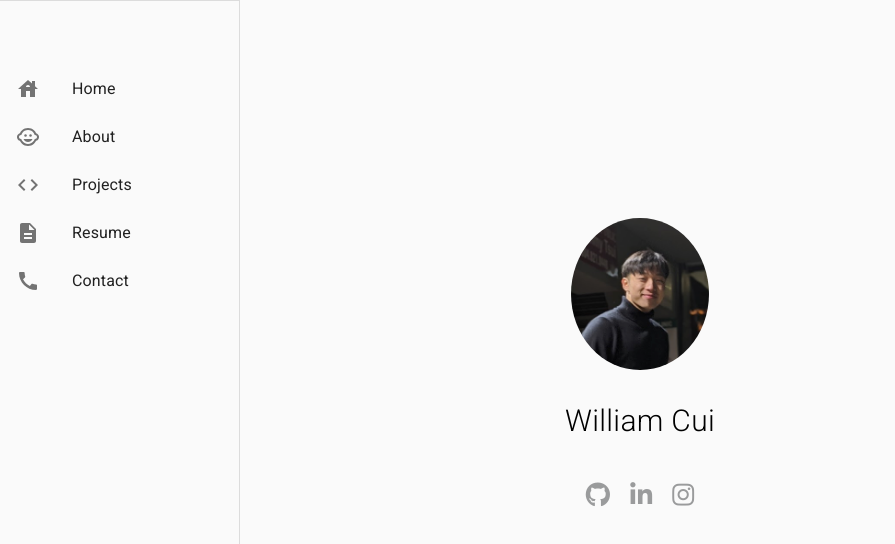
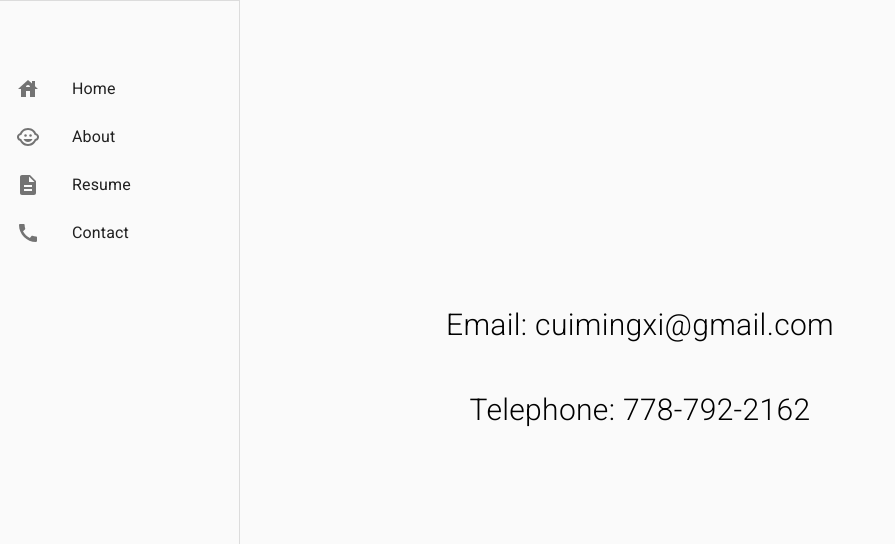
Before and after one commit to spyrux/spyrux.github.io, a React (Create React App) app: page /contact in a window 1280 px wide. Shown: the top 544 px of the page, without its empty margins (0-895 px from the left). Built offline with nearby package versions, Linux system fonts and the light colour scheme.

Commit message:
finished contact page

```diff
--- a/src/About.js
+++ b/src/About.js
@@ -17,7 +17,7 @@ class About extends Component {
               at the University of British Columbia with an expected<br></br>
               graduation of May 2022. I am  currently searching for <br></br>
               software engineering internships!<br></br>
-              <br></br>
+
               <br></br>
 
               I have experience in full-stack application development <br></br>
@@ -25,9 +25,10 @@ class About extends Component {
               such as machine learning, data science, and quantitative analysis.<br></br>
 
               <br></br>
-              <br></br>
               In my spare time, I enjoy making music, working out, and gaming.<br></br>
-              I can also speak three languages: English, French, and Chinese!
+              I can also speak three languages: English, French, and Chinese!<br></br>
+              I am passionate about art, design, and creativity, so I try to<br></br>
+              incorporate them in my software development. <br></br>
             </body>
 
 
--- a/src/Contact.js
+++ b/src/Contact.js
@@ -8,13 +8,16 @@ class Contact extends Component {
         return (
             <div className="Home">
             <header className="Home-header">
-              <img src={logo} className="Home-logo" alt="logo" />
+
 
               <body className="Home-link">
-                William Cui
-            </body>
+                Email: cuimingxi@gmail.com
+                <br></br>
+                <br></br>
+                Telephone: 778-792-2162
+                <br></br>
 
-              <Socials />
+              </body>
             </header>
           </div>)
 }
--- a/src/Home.css
+++ b/src/Home.css
@@ -17,7 +17,7 @@
   pointer-events: none;
   left: 400px;
   position: absolute;
-  bottom: 60px;
+  bottom: 45px;
 
 
 }
--- a/src/components/MyDrawer.js
+++ b/src/components/MyDrawer.js
@@ -108,11 +108,11 @@ const Drawer = props => {
             icon: <ChildCareIcon/>,
             onClick: () => history.push("/about")
         },
-        {
-            text: "Projects",
-            icon:<CodeIcon/>,
-            onClick: () => history.push("/projects")
-        },
+        // {
+        //     text: "Projects",
+        //     icon:<CodeIcon/>,
+        //     onClick: () => history.push("/projects")
+        // },
         {
             text: "Resume",
             icon: <DescriptionIcon/>,
```
